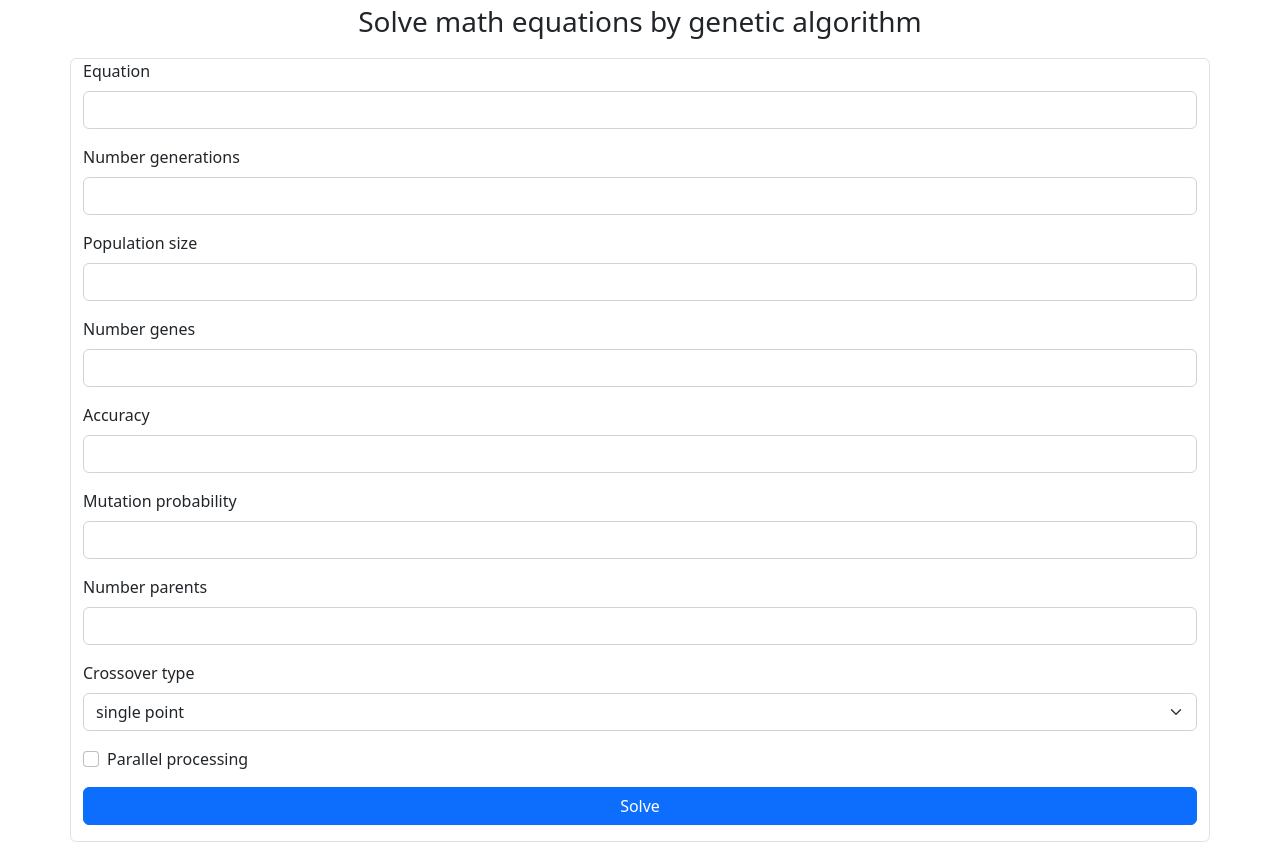
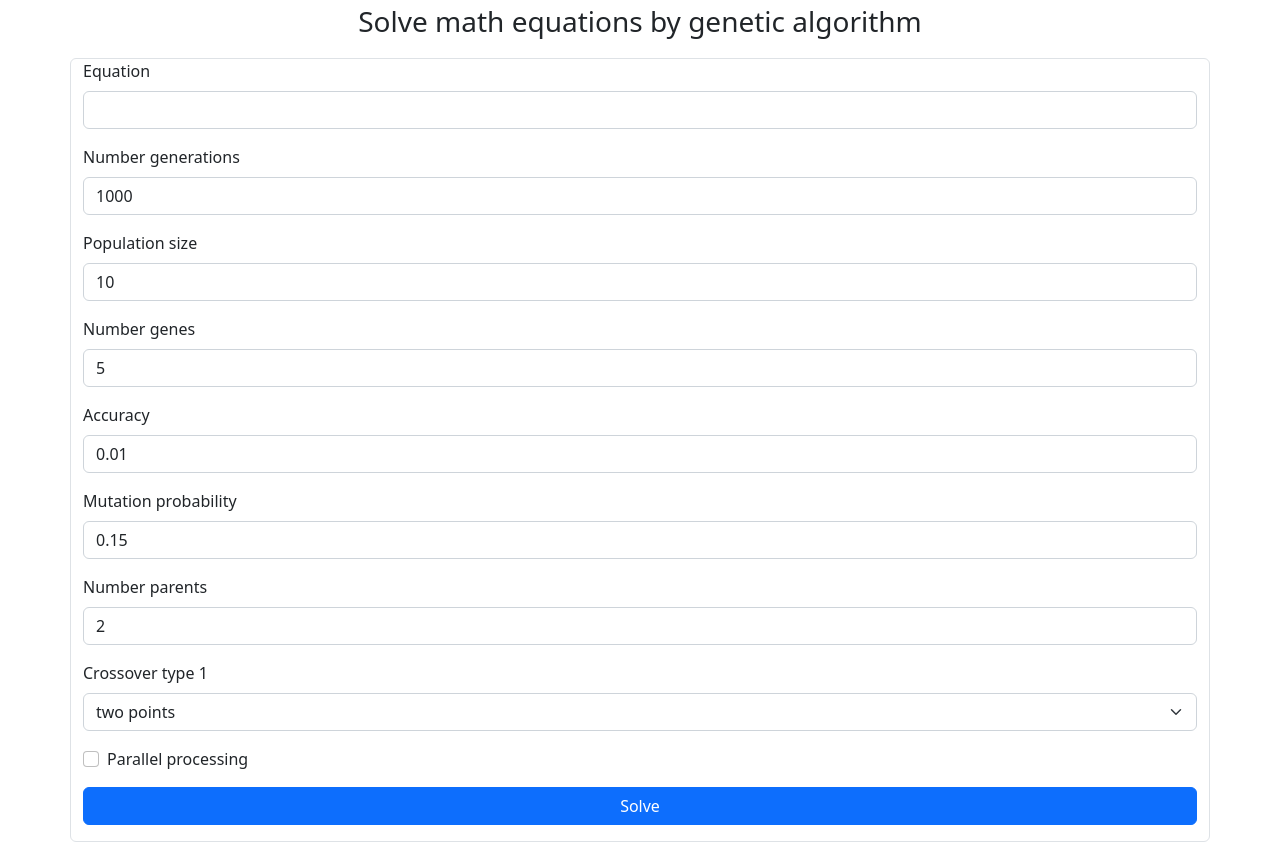
Before and after one commit to Aarrtteemm123/GA-in-math-equations, a Flask app: page / in a window 1280 px wide. Run offline with Flask 2, Linux system fonts and the light colour scheme.

Commit message:
set default ga value in the main page

```diff
--- a/config.py
+++ b/config.py
@@ -8,6 +8,6 @@
     NUM_GENES = 5,
     SOL_PER_POP = 10,
     CROSSOVER_TYPE = 'two_points',
-    MUTATION_PROBABILITY = 0.1,
+    MUTATION_PROBABILITY = 0.15,
     PARALLEL_PROCESSING = 1,
-    STOP_CRITERIA = 'reach_10'
+    ACCURACY = 0.01
--- a/server.py
+++ b/server.py
@@ -11,7 +11,17 @@
 
 @app.get('/')
 def get_main_page():
-    return render_template('index.html')
+    view_data = {
+        'num_generations': Config.NUM_GENERATIONS,
+        'num_parents_mating': Config.NUM_PARENTS_MATING,
+        'num_genes': Config.NUM_GENES,
+        'sol_per_pop': Config.SOL_PER_POP,
+        'crossover_type': Config.CROSSOVER_TYPE,
+        'mutation_probability': Config.MUTATION_PROBABILITY,
+        'parallel_processing': Config.PARALLEL_PROCESSING,
+        'accuracy': Config.ACCURACY
+    }
+    return render_template('index.html', data=view_data)
 
 
 @app.get('/result')
--- a/templates/index.html
+++ b/templates/index.html
@@ -16,39 +16,39 @@
         </div>
         <div class="mb-3">
             <label for="numGeneration" class="form-label">Number generations</label>
-            <input type="number" required name="num_generations" class="form-control" id="numGeneration">
+            <input type="number" value="{{ data.num_generations.0 }}" required name="num_generations" class="form-control" id="numGeneration">
         </div>
         <div class="mb-3">
             <label for="populationSize" class="form-label">Population size</label>
-            <input type="number" required name="sol_per_pop" class="form-control" id="populationSize">
+            <input type="number" value="{{ data.sol_per_pop.0 }}" required name="sol_per_pop" class="form-control" id="populationSize">
         </div>
         <div class="mb-3">
             <label for="numGenes" class="form-label">Number genes</label>
-            <input type="number" required name="num_genes" class="form-control" id="numGenes">
+            <input type="number" value="{{ data.num_genes.0 }}" required name="num_genes" class="form-control" id="numGenes">
         </div>
         <div class="mb-3">
             <label for="accuracy" class="form-label">Accuracy</label>
-            <input type="number" required step="any" name="accuracy" class="form-control" id="accuracy">
+            <input type="number" value="{{ data.accuracy }}" required step="any" name="accuracy" class="form-control" id="accuracy">
         </div>
         <div class="mb-3">
             <label for="mutationProbability" class="form-label">Mutation probability</label>
-            <input type="number" required step="any" name="mutation_probability" class="form-control" id="mutationProbability">
+            <input type="number" value="{{ data.mutation_probability.0 }}" required step="any" name="mutation_probability" class="form-control" id="mutationProbability">
         </div>
         <div class="mb-3">
             <label for="numParents" class="form-label">Number parents</label>
-            <input type="number" required name="num_parents_mating" class="form-control" id="numParents">
+            <input type="number" value="{{ data.num_parents_mating.0 }}" required name="num_parents_mating" class="form-control" id="numParents">
         </div>
         <div class="mb-3">
-            <label for="crossoverType" class="form-label">Crossover type</label>
+            <label for="crossoverType" class="form-label">Crossover type {{ data.parallel_processing.0 }}</label>
             <select required name="crossover_type" id="crossoverType" class="form-select" aria-label="Default select example">
-                <option selected value="single_point">single point</option>
-                <option value="two_points">two points</option>
-                <option value="uniform">uniform</option>
-                <option value="scattered">scattered</option>
+                <option value="single_point" {% if data.crossover_type.0 == 'single_point' %} selected {% endif %}>single point</option>
+                <option value="two_points" {% if data.crossover_type.0 == 'two_points' %} selected {% endif %}>two points</option>
+                <option value="uniform" {% if data.crossover_type.0 == 'uniform' %} selected {% endif %}>uniform</option>
+                <option value="scattered" {% if data.crossover_type.0 == 'scattered' %} selected {% endif %}>scattered</option>
             </select>
         </div>
         <div class="mb-3 form-check">
-            <input type="checkbox" name="parallel_processing" class="form-check-input" id="parallelProcessing">
+            <input {% if data.parallel_processing.0 > 1 %} checked {% endif %} type="checkbox" name="parallel_processing" class="form-check-input" id="parallelProcessing">
             <label class="form-check-label" for="parallelProcessing">Parallel processing</label>
         </div>
         <div class="d-grid gap-2 mb-3">
```
Also changed, not shown: static/my_plot.png.
